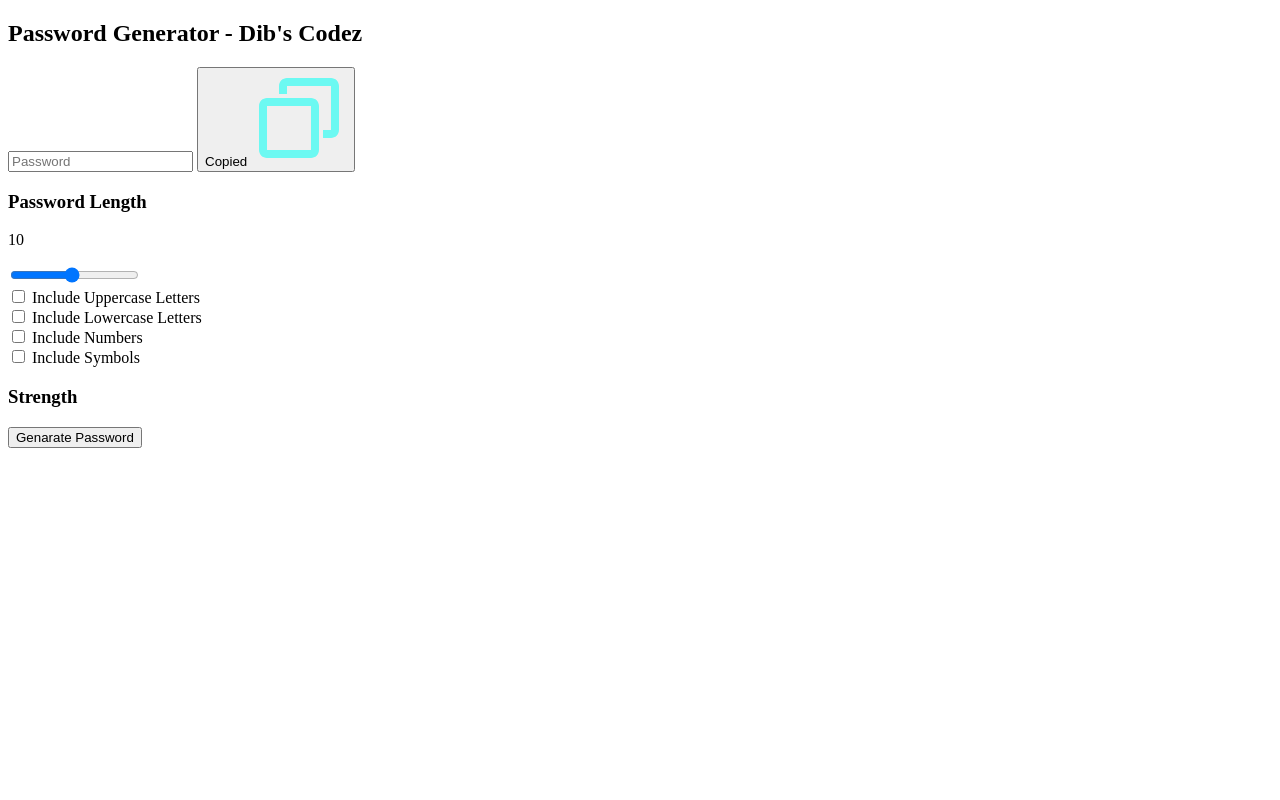
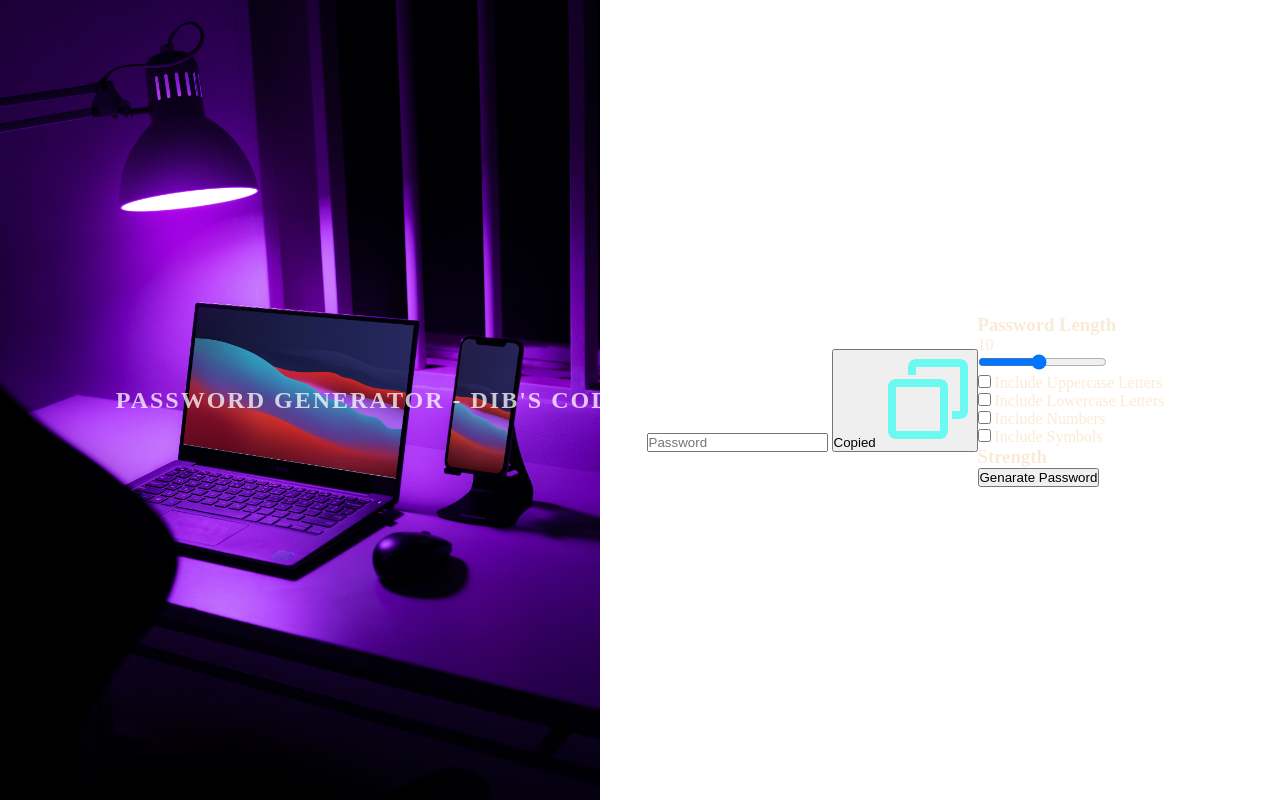
Before and after one commit to dibendughosal/Password-Generator, a plain HTML site: page index.html in a window 1280 px wide. Drawn offline with Linux system fonts and the light colour scheme.

Commit message:
password generator

```diff
--- a/index.html
+++ b/index.html
@@ -5,11 +5,12 @@
     <meta name="viewport" content="width=device-width, initial-scale=1.0" />
     <title>Password Generator | Dibendu </title>
     <link rel="shortcut icon" href="./assets/reset-password (1).png" type="image/x-icon">
+    <link rel="stylesheet" href="style.css">
   </head>
   <body>
     <div class="container">
       <h2>Password Generator - Dib's Codez</h2>
-      <div>
+      <div class="display-container">
         <input
           placeholder="Password"
           class="display"
--- /dev/null
+++ b/style.css
@@ -0,0 +1,47 @@
+*,*::after,*::before{
+    padding: 0;
+    margin: 0;
+    box-sizing: border-box;
+}
+:root{
+    --dk-violet: hsl(268, 75%, 9%);
+    --lt-violet: hsl(268, 47%, 21%);
+    --lt-violet2: hsl(281, 89%, 26%);
+    --vb-violet: hsl(285, 91%, 52%);
+    --vb-violet2: hsl(290, 70%, 36%);
+
+    --vb-yellow: hsl(52, 100%, 62%);
+
+    --pl-white: hsl(0, 0%, 100%);
+
+    --vb-cyan: hsl(176, 100%, 44%);
+    --vb-cyan2: hsl(177, 92%, 70%);
+
+
+    --dk-text: hsl(198, 20%, 13%);
+
+}
+.container{
+    width: 100vw;
+    height: 100vh;
+    display: flex;
+    justify-content: center;
+    align-items: center;
+    background: url(./assets/bg.jpg);
+    background-size: contain;
+    background-repeat: no-repeat;
+    color: antiquewhite;
+}
+h2{
+    color: var(--pl-white);
+    opacity: 0.75;
+    text-transform: uppercase;
+    letter-spacing: 2px;
+    align-items: center;
+    line-height: 1.2;
+
+}
+.display-container{
+    position: relative;
+
+}
```
Also changed, not shown: assets/bg.jpg (added).
